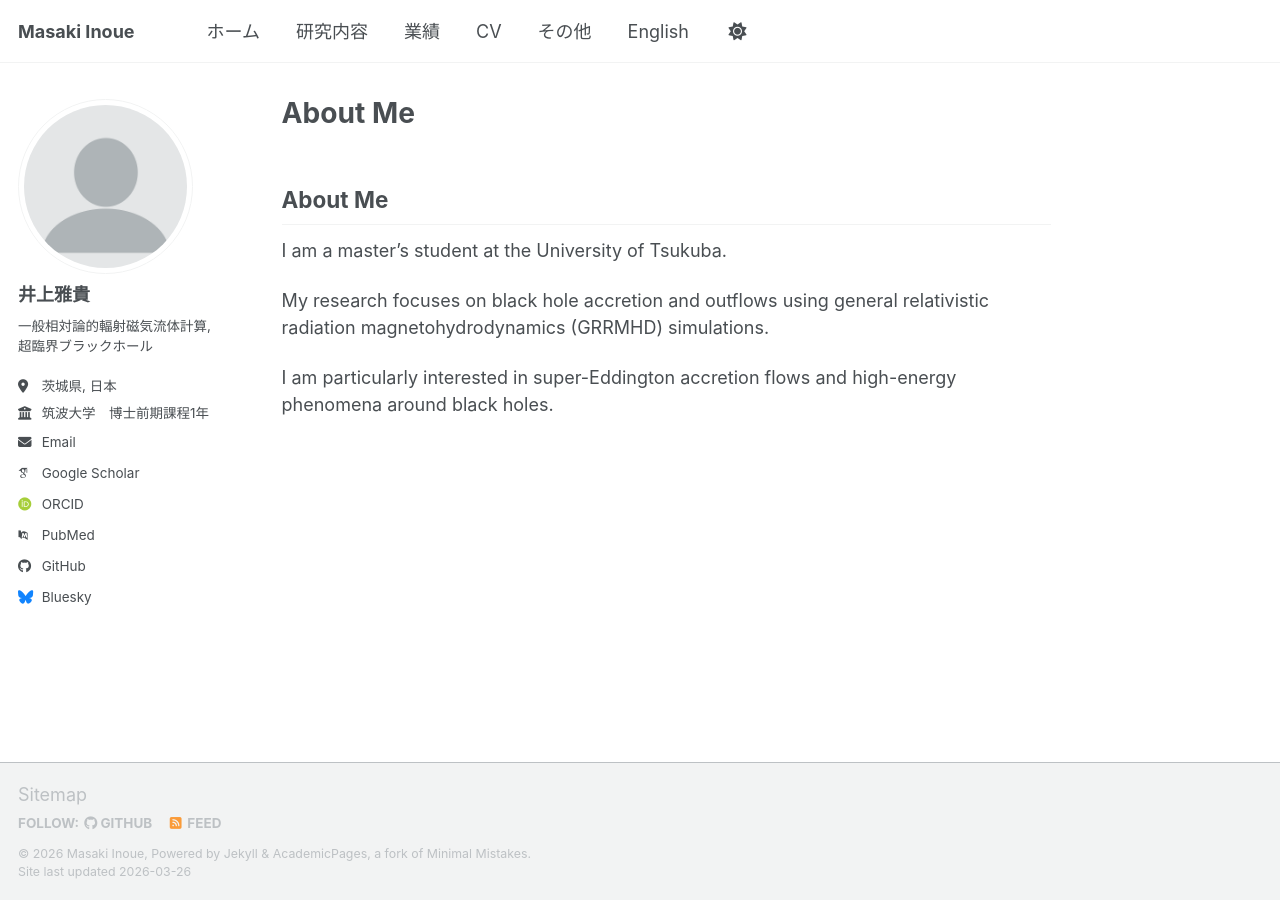
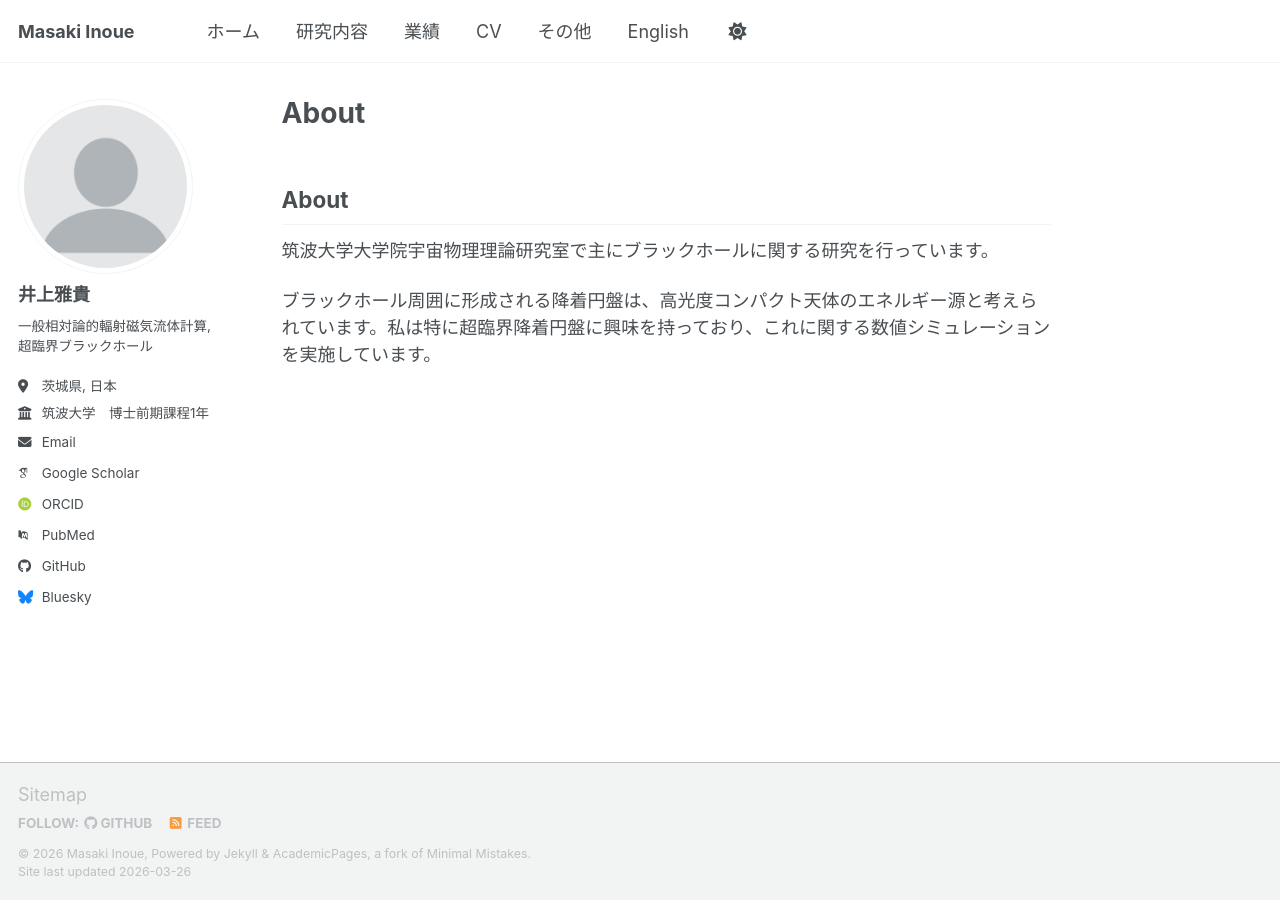
Before and after one commit to Masaki206/Masaki206.github.io, a Jekyll site: the page built from _pages/about.md, in a window 1280 px wide. Built offline with Jekyll 4.4.1, drawn with Linux system fonts in a browser that asks for light colours; some web fonts are replaced; our own code applies the rules of GitHub Pages for plain Markdown files; a script bundle is joined from its source files by our own code; library files that are not in the unit come from our copies.

Commit message:
Update about.md

```diff
--- a/_pages/about.md
+++ b/_pages/about.md
@@ -1,7 +1,5 @@
-## About Me
+## About
 
-I am a master's student at the University of Tsukuba.
+筑波大学大学院宇宙物理理論研究室で主にブラックホールに関する研究を行っています。
 
-My research focuses on black hole accretion and outflows using general relativistic radiation magnetohydrodynamics (GRRMHD) simulations.
-
-I am particularly interested in super-Eddington accretion flows and high-energy phenomena around black holes.
+ブラックホール周囲に形成される降着円盤は、高光度コンパクト天体のエネルギー源と考えられています。私は特に超臨界降着円盤に興味を持っており、これに関する数値シミュレーションを実施しています。
```
